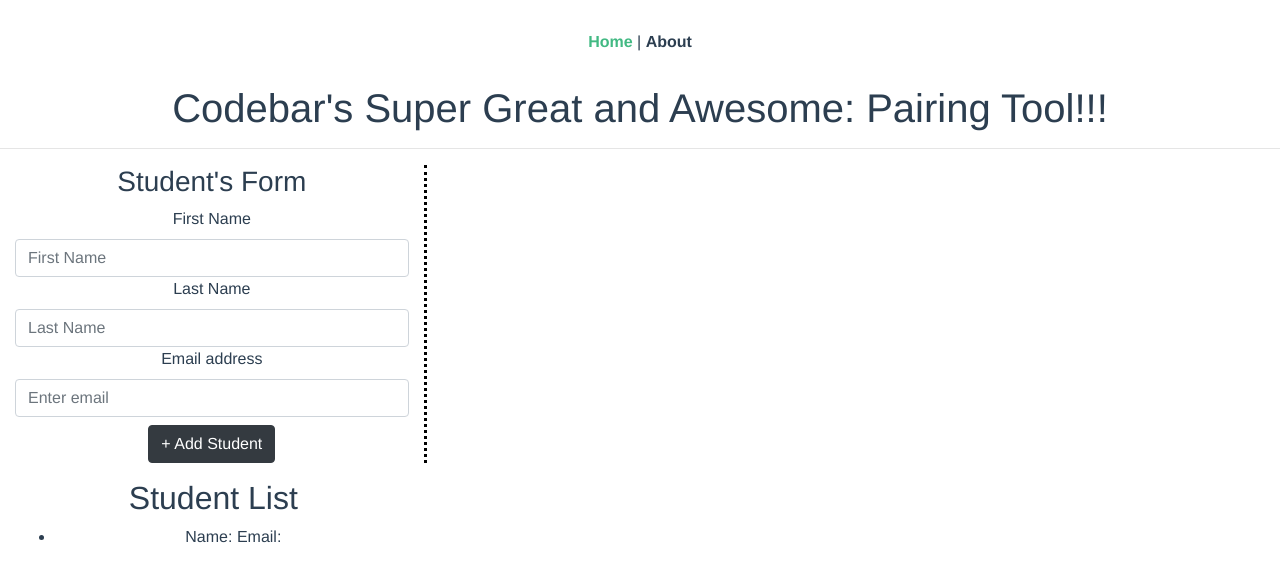
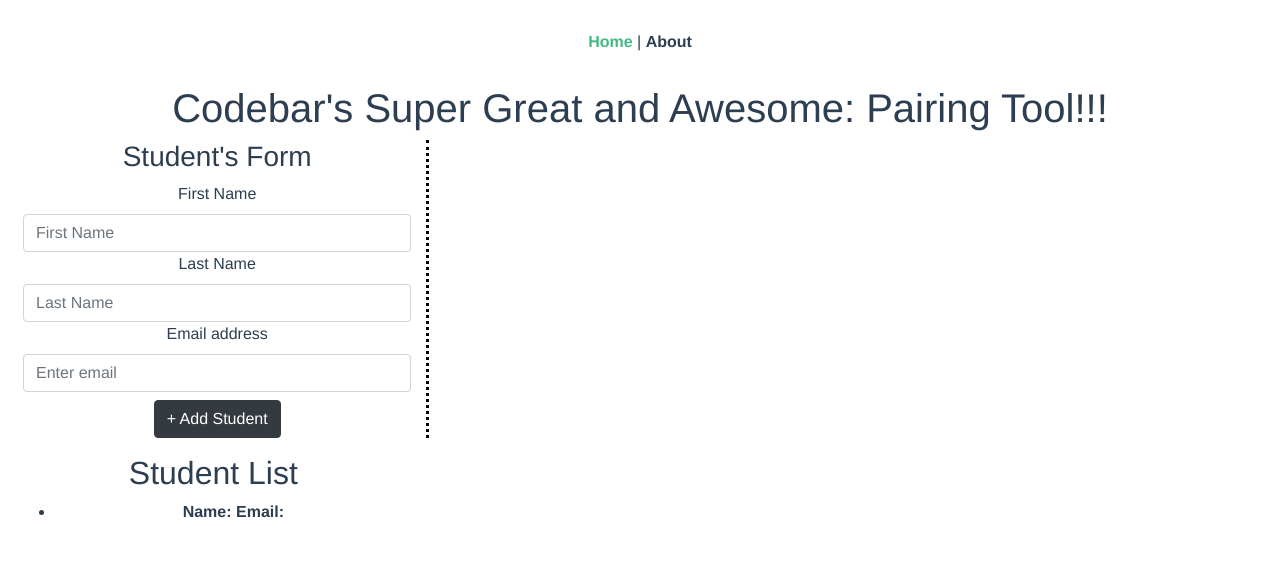
Before and after one commit to codebar/pairing-tool, a Vue app in the folder front/: page /#/ in a window 1280 px wide. Shown: the top 582 px of the page. Built offline with nearby package versions, Linux system fonts and the light colour scheme.

Commit message:
changed naming

```diff
--- a/front/src/components/StudentList.vue
+++ b/front/src/components/StudentList.vue
@@ -2,27 +2,26 @@
     <div id="workshop" class="row">
         <div class="col-12">
             <h1>Codebar's Super Great and Awesome: Pairing Tool!!!</h1>
-      <hr />
-      <form class="mb-2">
+            <form class="m-2">
                 <div class="form-group form-border col-4">
                     <h3>Student's Form</h3>
-          <label for="fname">First Name</label>
+                    <label for="firstName">First Name</label>
                     <input
                         type="text"
-            id="fname"
+                        id="first-name"
                         class="form-control"
                         aria-describedby="first-name"
                         placeholder="First Name"
-            v-model="userData.fName"
+                        v-model="userData.firstName"
                     />
                     <label for="email">Last Name</label>
                     <input
                         type="text"
-            id="lname"
+                        id="last-name"
                         class="form-control"
                         aria-describedby="last-name"
                         placeholder="Last Name"
-            v-model="userData.lName"
+                        v-model="userData.lastName"
                     />
                     <label for="email">Email address</label>
                     <input
@@ -51,7 +50,10 @@
                 <ul>
                     <li>
                         <p>
-              Name: {{ userData.fName }} {{ userData.lName }} Email:
+                            <strong>Name:</strong>
+                            {{ userData.firstName }}
+                            {{ userData.lastName }}
+                            <strong>Email:</strong>
                             {{ userData.email }}
                         </p>
                     </li>
@@ -66,8 +68,8 @@
     data() {
         return {
             userData: {
-        fName: "",
-        lName: "",
+                firstName: "",
+                lastName: "",
                 email: ""
             },
             isSubmitted: false
```
Lines whose indentation alone changed are shown as unchanged.
